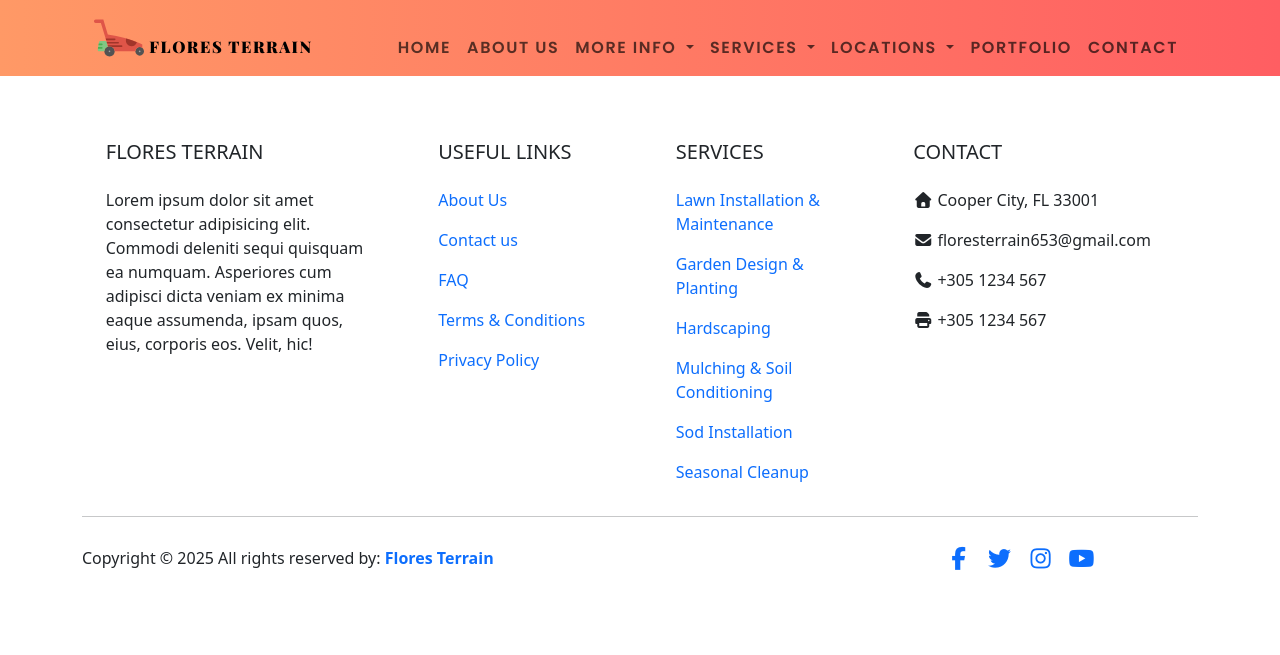
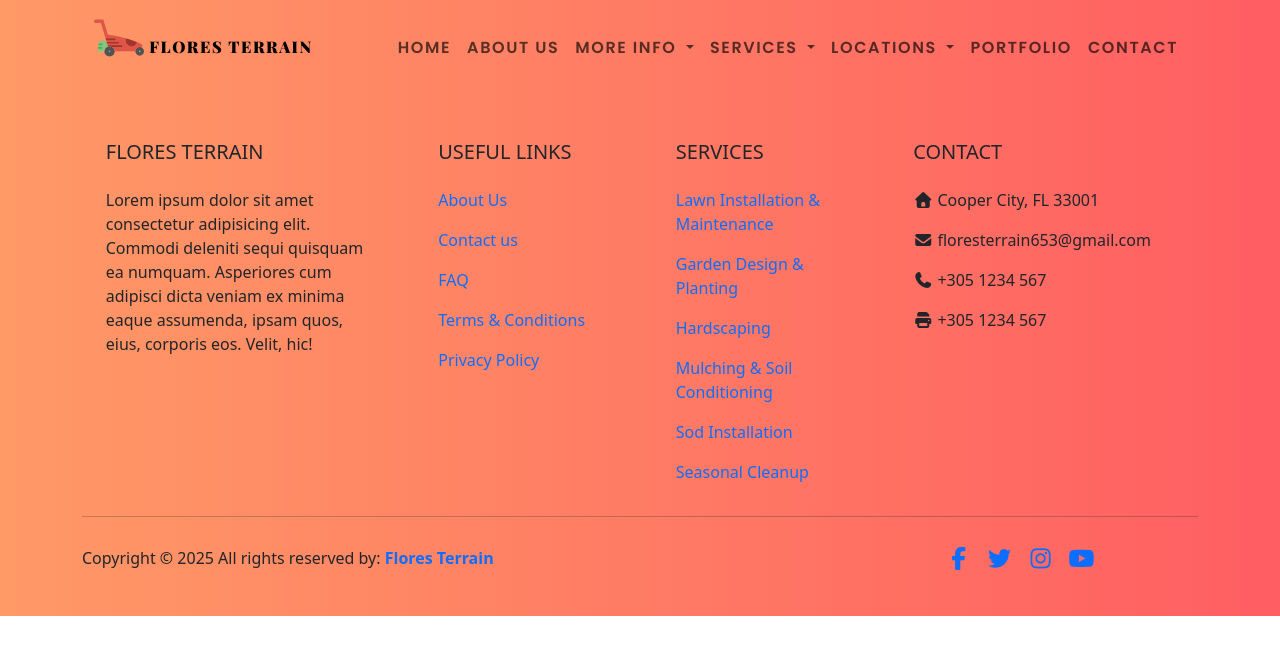
Before and after one commit to Daniel1000c/landscaping, a PHP site: page / in a window 1280 px wide. Shown: the top 655 px of the page. Run offline with PHP 8.4, Linux system fonts and the light colour scheme; data that the repository does not hold is empty; some libraries are stand-ins or nearby versions; some web fonts are replaced.

Commit message:
Add footer background color and change root formatting title for header background
- Add background color to footer
- Rename root header background color attribute to site bg color

```diff
--- a/styles/style.css
+++ b/styles/style.css
@@ -32,14 +32,14 @@
 :root {
   --logo-text-font: "Playfair Display", sans-serif;
   --navigation-text-font: "Poppins", sans-serif;
-  --header-bg-color: linear-gradient(to right, #ff9966, #ff5e62);
+  --site-bg-color: linear-gradient(to right, #ff9966, #ff5e62);
 }
 /*************************************************End of General Formatting***************************************************/
 
 /*************************************************Header Formatting***************************************************/
 /*Format header background*/
 header {
-  background: var(--header-bg-color);
+  background: var(--site-bg-color);
 }
 
 /*Format dropdown animation for navigation bar*/
@@ -76,3 +76,12 @@ header {
   text-transform: uppercase;
 }
 /*************************************************End of Header Formatting***************************************************/
+
+/*************************************************Footer Formatting***************************************************/
+
+/*Format footer background color*/
+footer {
+  background: var(--site-bg-color);
+}
+
+/*************************************************End of Footer Formatting***************************************************/
```
